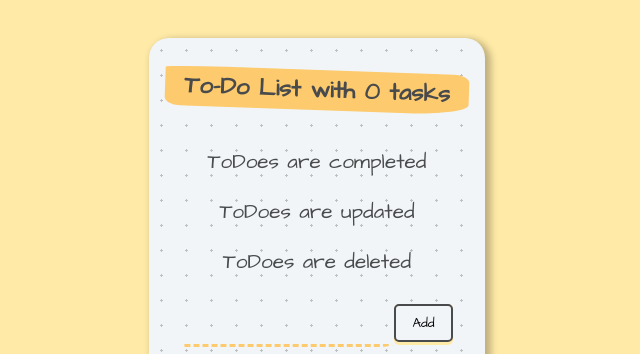
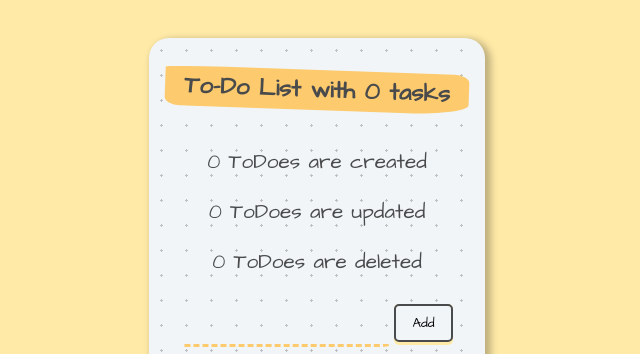
Before and after one commit to Barylo/ToDoList, a React (Create React App) app: page / in a window 1280 px wide. Shown: the top 354 px of the page, without its empty margins (323-963 px from the left). Built offline with nearby package versions, Linux system fonts and the light colour scheme.

Commit message:
Final commit - all tasks are done

```diff
--- a/src/components/App.jsx
+++ b/src/components/App.jsx
@@ -10,6 +10,10 @@ function App() {
   const [todoEditing, setTodoEditing] = useState(null);
   const [editingText, setEditingText] = useState("");
 
+  const [countCreated, setCountCreated] = useLocalStorage("countCreated", 0);
+  const [countEdited, setCountEdited] = useLocalStorage("countEdited", 0);
+  const [countDeleted, setCountDeleted] = useLocalStorage("countDeleted", 0);
+
   function handleChange(event) {
     const newValue = event.target.value;
     setInputText(newValue);
@@ -19,7 +23,9 @@ function App() {
     setItems((prevItems) => {
       return [...prevItems, inputText];
     });
+
     setInputText("");
+    setCountCreated(countCreated + 1);
   }
 
   function deleteItem(id) {
@@ -29,6 +35,7 @@ function App() {
         return index !== id;
       });
     });
+    setCountDeleted(countDeleted + 1);
   }
 
   function handleKeyDown(event) {
@@ -56,6 +63,7 @@ function App() {
     setItems([...newArr, editingText]);
 
     setTodoEditing(null);
+    setCountEdited(countEdited + 1);
   }
 
   return (
@@ -63,9 +71,9 @@ function App() {
       <div className="heading">
         <h1>To-Do List with {items.length} tasks</h1>
       </div>
-      <p>{} ToDoes are completed</p>
-      <p>{} ToDoes are updated</p>
-      <p>{} ToDoes are deleted</p>
+      <p>{countCreated} ToDoes are created</p>
+      <p>{countEdited} ToDoes are updated</p>
+      <p>{countDeleted} ToDoes are deleted</p>
       <div className="form">
         <input
           onChange={handleChange}
--- a/src/components/ToDoItem.jsx
+++ b/src/components/ToDoItem.jsx
@@ -3,7 +3,7 @@ import React, { useState } from "react";
 function ToDoItem(props) {
   const [isMarked, setIsMarked] = useState(false);
 
-  function handleMark() {
+  function handleMark(props) {
     setIsMarked((prevValue) => {
       return !prevValue;
     });
```
